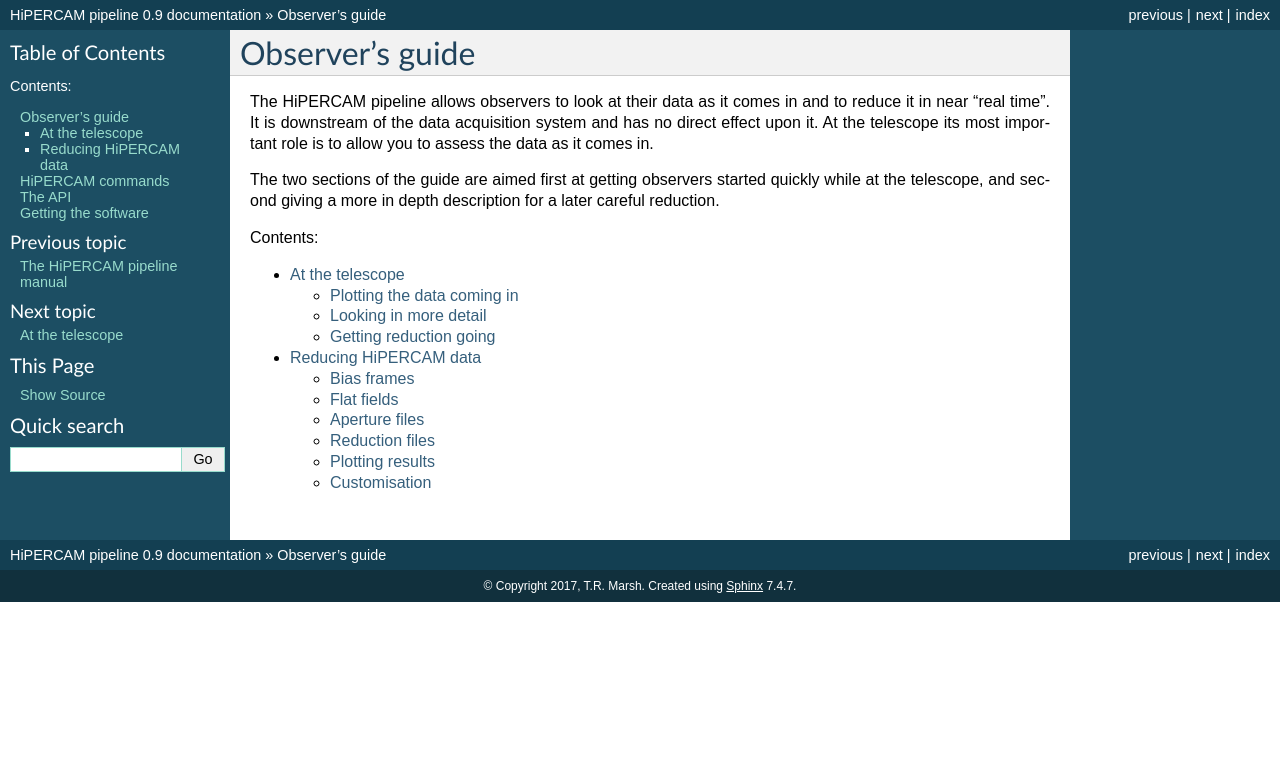
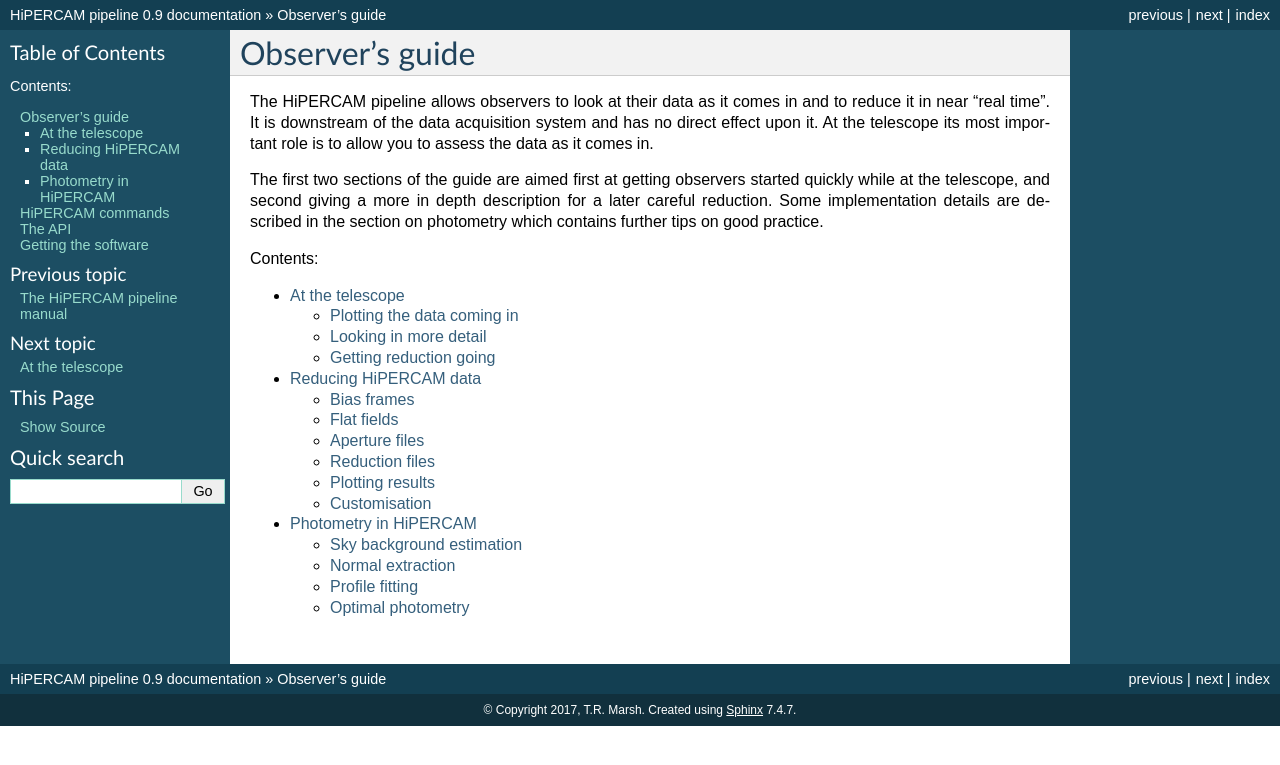
Before and after one commit to HiPERCAM/hipercam, a Sphinx documentation site: the page built from docs/observers.rst, in a window 1280 px wide. Shown: the top 765 px of the page. Built offline with Sphinx 7.4.7, drawn with Linux system fonts in a browser that asks for light colours; formulas are drawn with MathJax 3; some of the changed lines change nothing that is shown.

Commit message:
some documentation of HiPERCAM's photometry
in particular something on optimal photometry

```diff
--- a/docs/observers.rst
+++ b/docs/observers.rst
@@ -10,9 +10,10 @@
 system and has no direct effect upon it. At the telescope its most important
 role is to allow you to assess the data as it comes in.
 
-The two sections of the guide are aimed first at getting observers started
+The first two sections of the guide are aimed first at getting observers started
 quickly while at the telescope, and second giving a more in depth description
-for a later careful reduction.
+for a later careful reduction. Some implementation details are described in
+the section on photometry which contains further tips on good practice.
 
 .. toctree::
    :maxdepth: 2
@@ -20,3 +21,4 @@
 
    telescope
    reduction
+   photometry
--- /dev/null
+++ b/docs/photometry.rst
@@ -0,0 +1,116 @@
+.. documentation of HiPERCAM's photometry
+
+.. include:: globals.rst
+
+.. |fig-optimal| replace:: :numref:`fig-optimal`
+
+Photometry in |hiper|
+*********************
+
+|hiper|'s |reduce| implements two forms of flux extraction, specified as
+either 'normal' or 'optimal'. Normal extraction is essentially a matter of
+adding up the flux above background in the target aperture. Optimal extraction
+refers to `Tim Naylor's weighted extraction
+<http://adsabs.harvard.edu/abs/1998MNRAS.296..339N>`_. This page discusses some
+details of the implementations.
+
+Sky background estimation
+=========================
+
+The sky background is estimated from a circular annulus centred on the
+target. The user can define the inner and outer radii. Inside |setaper| it is
+possible to mask out obvious stars from the sky annulus for any target. To
+some extent, the two methods implemented (median and clipped mean) should
+eliminate contaminating stars, but they are not perfect and if you can see an
+obvious star, it is best to mask it.
+
+Normal extraction
+=================
+
+As indicated above, normal extraction is essentially a case of adding all the
+pixels inside the inner circular aperture defining the target. It is not quite
+as simple as this because the pixels are typically square-shaped and not
+compatible with a circle, thus something needs to be done about the pixels at
+the edge. If they are simply included or excluded on the basis of how far
+their centres are from the centre of the target aperture, one can suffer from
+pixellation noise. To reduce this I use the commonly-adopted soft-edge
+weighting scheme whereby a pixel which has centre exactly on the edge of the
+circle get weight 0.5, and it fades out linearly at it approaches the edge
+over a length scale comparable to its size.
+
+An important element of normal extraction is the radius to extract the target
+flux from. In an ideal world, with steady seeing this would have a single
+value. However seeing is very rarely steady, and can exhibit very variable
+behaviour in a night, or even within minutes. Thus a commonly used option is
+the 'variable' aperture option (set in the reduce file). This scales the
+radius of the extraction aperture to a multiple of the FWHM of the stellar
+profiles of the given frame. A single mean value of FWHM is established
+through fits to the targets and thus the same extraction radius is used for
+all targets. Useful values for the scale factor range from 1.5 to 2.5. Stellar
+profiles can have extended wings, so one should expect not to include all the
+target flux in the aperture. Instead the hope is that the same fraction of
+flux is missed from both target and comparison, which then cancels when
+performing relative photometry. The exact choice of scale is not easy, as it
+represents a balance between increasing statistical noise for large radii
+versus increasing systematic noise for small radii where the fraction of flux
+lost from the apertures becomes large. Bright targets tend to push the choice
+towards large radii, while faint targets are better with small radii. The key is
+to try different values and compare the results side by side.
+
+Profile fitting
+===============
+
+In order to measure the FWHM to set the aperture size, |hiper| uses one of two
+possible forms of stellar profile, namely a 2D gaussian or "Moffat" profile,
+in each case symmetric. The gaussian profile is described by the following
+relation
+
+.. math::
+
+   f(r) = h \exp \left(- \alpha r^2\right),
+
+where :math:`r` is the dinstance from the centre of the gaussian, :math:`h` is
+its height, and :math:`\alpha` is defined by the FWHM of the profile according
+to
+
+TBD
+
+Optimal photometry
+==================
+
+For faint targets a significant improvement can be made by adding in the flux
+in a weighted manner, as discussed by `Naylor (1998)
+<http://adsabs.harvard.edu/abs/1998MNRAS.296..339N>`_. As Naylor discusses,
+rather than the precisely "optimal weights" which are proportional to the
+expected fraction of target flux in a pixel divided by its variance, it is
+better in practice to use weights simply proportional to the expected fraction
+alone, as determined with some sort of profile fit. The reason is that this is
+more robust to poor profile fits, which are not uncommon given the vagaries of
+seeing and guiding.
+
+An example of the improvement possible with optimal photometry in shown in
+|fig-optimal|.
+
+.. _fig-optimal:
+
+.. figure:: optimal.png
+   :scale: 100 %
+   :alt: optimal versus normal photometry
+
+   Normal (blue) versus optimal (green) photometry of the same target relative
+   to a much brighter comparison. The optimal photometry has been moved up by
+   0.01 for clarity.
+
+In this case a faint target was chosen, and there is indeed an obvious
+improvement in signal-to-noise. The aperture radius in this case was set to
+1.8 times the FWHM of the profiles, and while a smaller size might yield a
+higher signal-to-noise for the normal photometry, one would not want to cut
+down very much because of loss of flux.
+
+The choice of weights is designed so that one does not need the profile to be
+perfectly modelled, but it does require that both target and comparison have
+the *same* profile. If this is not the case, e.g. the CCDs have significant
+tilt leading to different FWHM as a function of position, then optimal
+photometry can make things worse. As usual, such problems manifest themselves
+most on bright targets, so one should not simply choose 'optimal' over
+'normal' by default.
```
Also changed, not shown: docs/optimal.png (added).
